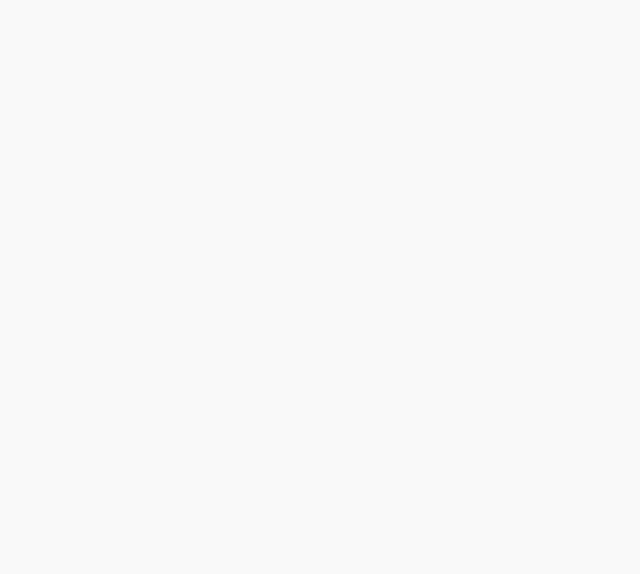
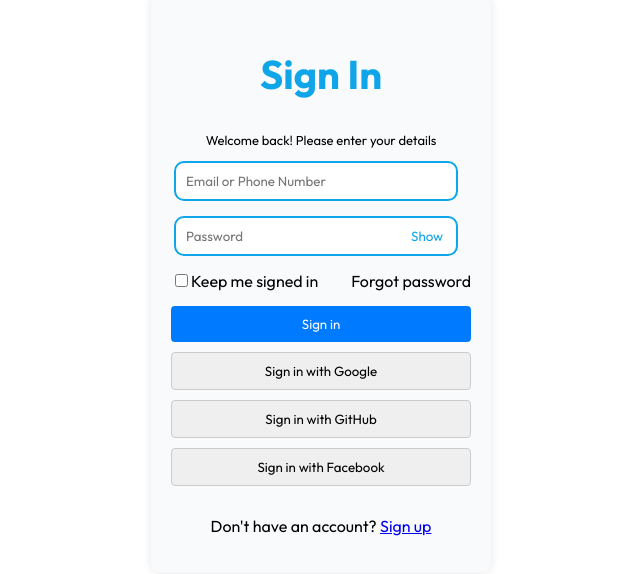
Before and after one commit to badkoala101/prime-connect, a React (Create React App) app: page /Signin in a window 1280 px wide. Before the commit this address had no page. Shown: the part 116-690 px from the top of the page, without its empty margins (319-959 px from the left). Built offline with nearby package versions, Linux system fonts and the light colour scheme.

Commit message:
finished sign in page

```diff
--- a/src/App.js
+++ b/src/App.js
@@ -4,6 +4,7 @@ import Home from './pages/Home';
 import Dashboard from './pages/Dashboard';
 import './App.css';
 import Signup from './components/user/signup/Signup';
+import Signin from './pages/Signin';
 
 const App = () => {
   return (
@@ -13,6 +14,7 @@ const App = () => {
 
           <Route path="/" element={<Home />} />
           <Route path="/signup" element={<Signup />} />
+          <Route path="/Signin" element={<Signin />} />
         </Routes>
       </div>
     </Router>
--- a/src/components/Navbar.js
+++ b/src/components/Navbar.js
@@ -17,7 +17,7 @@ const Navbar = () => {
       </ul>
       <div>
         <button className="getstartedbtn"> <Link className='link' to="/signup">Get Started</Link></button>
-        <button className="signinbtn">Sign In</button>
+        <button className="signinbtn"> <Link className='link' to="/Signin">Sign In</Link></button>
       </div>
     </nav>
   );
--- /dev/null
+++ b/src/pages/Signin.css
@@ -0,0 +1,133 @@
+@import url('https://fonts.googleapis.com/css2?family=Outfit:wght@400;500;600;700&display=swap');
+
+body {
+  margin: 0;
+}
+
+.sign-in-page {
+  background-color: #fff;
+  display: flex;
+  justify-content: center;
+  align-items: center;
+  height: 100vh;
+  font-family: 'Outfit', sans-serif;
+}
+
+.sign-in-container {
+  width: 300px;
+  padding: 20px;
+  background: #f8fafc;
+  border-radius: 8px;
+  box-shadow: 0 0 10px rgba(0, 0, 0, 0.1);
+  text-align: center;
+}
+
+h2.title {
+  color: #0EA5E9;
+  font-size: 40px;
+}
+
+p.des {
+  font-size: 13px;
+}
+
+.input-group {
+    position: relative;
+    margin-bottom: 15px;
+  }
+  .input-group input:focus {
+    border-color: #0c99da;
+    outline: none;
+  }
+  .link {
+    color: inherit;
+    text-decoration: none;
+  }
+
+  .link:visited {
+    color: inherit;
+  }
+  .link:focus,
+  .link:active {
+    color: inherit;
+    outline: none;
+  }
+  .fg{
+    font-size: 13px;
+  }
+  .password-input {
+    width: 100%;
+    padding: 10px;
+    padding-right: 70px;
+    font-family: 'Outfit', sans-serif;
+  }
+
+  .show-password-button {
+    color: #0EA5E9;
+    position: absolute;
+    right: 40px;
+    top: 50%;
+    transform: translateY(-50%);
+    padding: 5px 10px;
+    border: none;
+    background: none;
+    cursor: pointer;
+    font-family: 'Outfit', sans-serif;
+  }
+
+.input-group input {
+  width: calc(100% - 40px);
+  padding: 10px;
+  margin-right: 10px;
+  border-radius: 10px;
+  border: #0EA5E9 solid 2px;
+  font-family: 'Outfit', sans-serif;
+}
+
+.input-group button {
+  width: 30px;
+  padding: 10px;
+  font-family: 'Outfit', sans-serif;
+}
+
+.options {
+  display: flex;
+  justify-content: space-between;
+  align-items: center;
+  margin-bottom: 15px;
+}
+
+.sign-in-button {
+  width: 100%;
+  padding: 10px;
+  margin-bottom: 10px;
+  background-color: #007bff;
+  color: white;
+  border: none;
+  border-radius: 4px;
+  cursor: pointer;
+  font-family: 'Outfit', sans-serif;
+}
+
+.sign-in-button:hover {
+  background-color: #0056b3;
+}
+
+.third-party-sign-in button {
+  width: 100%;
+  padding: 10px;
+  margin-bottom: 10px;
+  border: 1px solid #ccc;
+  border-radius: 4px;
+  cursor: pointer;
+  font-family: 'Outfit', sans-serif;
+}
+
+.third-party-sign-in button:hover {
+  background-color: #e9e9e9;
+}
+
+p {
+  margin-top: 20px;
+  font-family: 'Outfit', sans-serif;
+}
--- /dev/null
+++ b/src/pages/Signin.js
@@ -0,0 +1,87 @@
+import React, { useState } from 'react';
+import { Link } from 'react-router-dom';
+import './Signin.css';
+
+const SignIn = () => {
+  const [email, setEmail] = useState('');
+  const [password, setPassword] = useState('');
+  const [showPassword, setShowPassword] = useState(false);
+  const [keepSignedIn, setKeepSignedIn] = useState(false);
+
+  const handleEmailChange = (e) => {
+    setEmail(e.target.value);
+  };
+
+  const handlePasswordChange = (e) => {
+    setPassword(e.target.value);
+  };
+
+  const toggleShowPassword = () => {
+    setShowPassword(!showPassword);
+  };
+
+  const handleKeepSignedInChange = (e) => {
+    setKeepSignedIn(e.target.checked);
+  };
+
+  const handleSignIn = (e) => {
+    e.preventDefault();
+    // Handle sign-in logic
+    console.log('Sign in with:', email, password, keepSignedIn);
+  };
+
+  return (
+    <div className="sign-in-page">
+      <div className="sign-in-container">
+        <h2 className="title">Sign In</h2>
+        <p className="des">Welcome back! Please enter your details</p>
+        <form onSubmit={handleSignIn}>
+          <div className="input-group">
+            <input
+              type="text"
+              placeholder="Email or Phone Number"
+              value={email}
+              onChange={handleEmailChange}
+              required
+            />
+          </div>
+<div className="input-group">
+  <input
+    type={showPassword ? 'text' : 'password'}
+    placeholder="Password"
+    value={password}
+    onChange={handlePasswordChange}
+    required
+    className="password-input"
+  />
+  <button type="button" onClick={toggleShowPassword} className="show-password-button">
+    {showPassword ? 'Hide' : 'Show'}
+  </button>
+</div>
+          <div className="options">
+            <label>
+              <input
+                type="checkbox"
+                checked={keepSignedIn}
+                onChange={handleKeepSignedInChange}
+              />
+              Keep me signed in
+            </label>
+            <a className="link" href="/forgot-password">Forgot password</a>
+          </div>
+          <button type="submit" className="sign-in-button">Sign in</button>
+        </form>
+        <div className="third-party-sign-in">
+          <button>Sign in with Google</button>
+          <button>Sign in with GitHub</button>
+          <button>Sign in with Facebook</button>
+        </div>
+        <p>
+          Don't have an account? <Link to="/signup">Sign up</Link>
+        </p>
+      </div>
+    </div>
+  );
+};
+
+export default SignIn;
```
